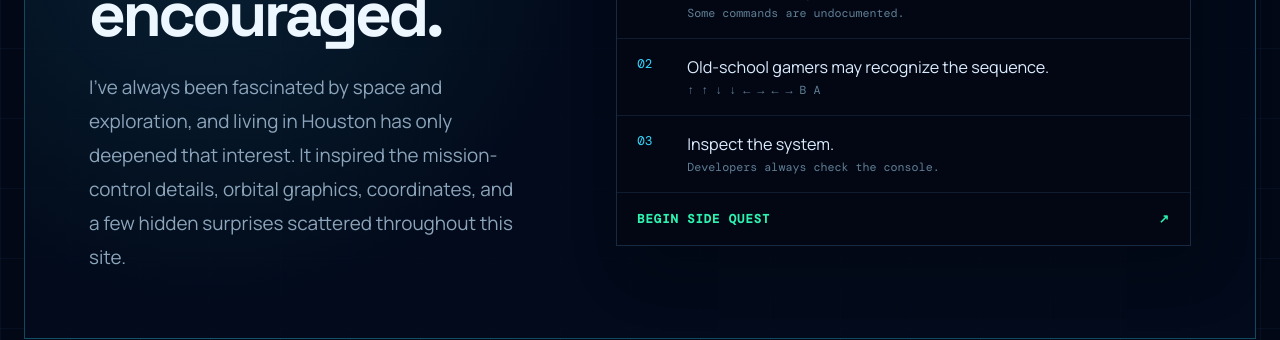
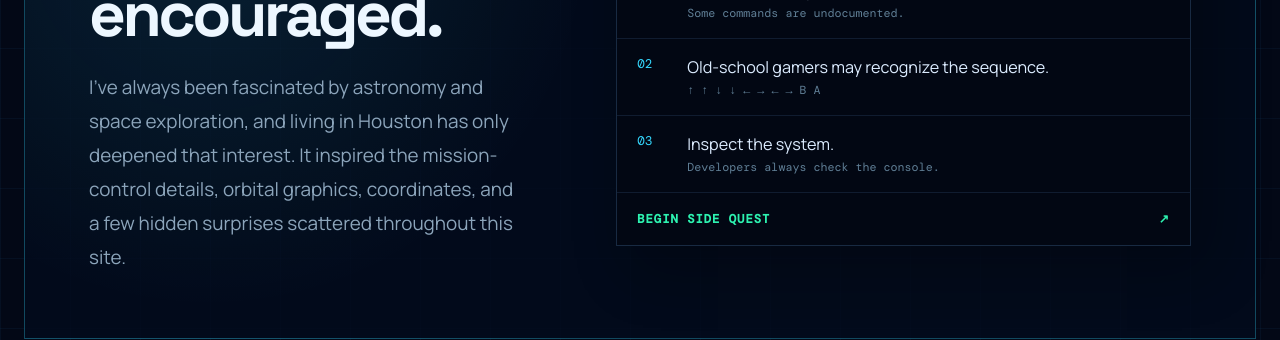
Before and after one commit to meaghanramlakhan8/PersonalCodingPortfolio, a React (Create React App) app: page /about in a window 1280 px wide. Shown: the part 3732-4072 px from the top of the page. Built offline with nearby package versions, Linux system fonts and the light colour scheme; a web font is replaced by a local one.

Commit message:
minor tweak

```diff
--- a/src/About.js
+++ b/src/About.js
@@ -230,7 +230,7 @@ export default function About() {
           <h2>Curiosity encouraged.</h2>
 
           <p>
-            I’ve always been fascinated by space and exploration, and living in Houston
+            I’ve always been fascinated by astronomy and space exploration, and living in Houston
             has only deepened that interest. It inspired the mission-control details,
             orbital graphics, coordinates, and a few hidden surprises scattered
             throughout this site.
```
